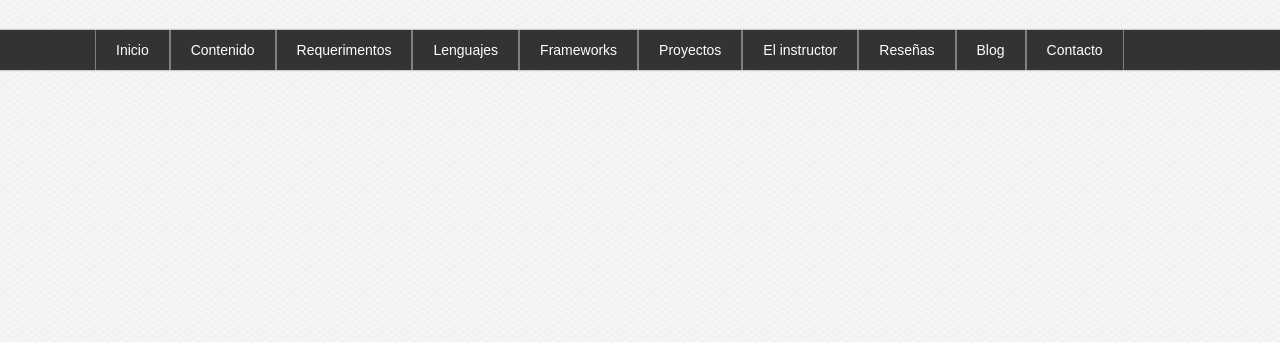
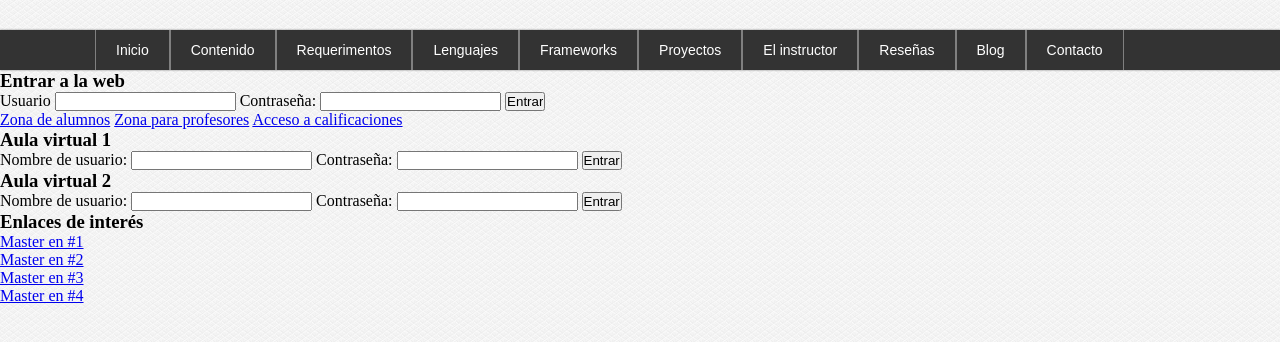
Before and after one commit to sebachoh/Paginadeprueba, a plain HTML site: page index.html in a window 1280 px wide. Shown: the part 220-562 px from the top of the page. Drawn offline with Linux system fonts and the light colour scheme.

Commit message:
agregando el menu lateral maquetado

```diff
--- a/css/styles.css
+++ b/css/styles.css
@@ -131,6 +131,7 @@ body{
     padding: 8px;
     line-height: 25px;
     font-size: 13px;
+    transition: all 300ms;
 }
 
 #nav > ul > li:hover > ul > li a{
--- a/index.html
+++ b/index.html
@@ -22,6 +22,8 @@
             </h1>
 
         </header>
+
+        <!--Fin de la cabecera-->
 
         <!--Menú de navegación-->
 
@@ -84,6 +86,70 @@
 
         <!--Fin del menú-->
 
+        <!--Inicio del contenido central-->
+        <div id="content">
+
+            <!--Inicio de la barra lateral-->
+            <aside id="aside">
+                <div class="widget" id="login">
+                    <h3>Entrar a la web</h3>
+                    <form action="">
+                        <label for="">Usuario</label>
+                        <input type="text">
+                        <label for="">Contraseña:</label>
+                        <input type="password">
+                        <input type="submit" value="Entrar">
+                    </form>
+
+                    <a href="#">Zona de alumnos</a>
+                    <a href="#">Zona para profesores</a>
+                    <a href="#">Acceso a calificaciones</a>
+                </div>
+
+                <div class="widget" id="login"></div>
+                    <h3>Aula virtual 1</h3>
+                    <form action="">
+                        <label for="">Nombre de usuario:</label>
+                        <input type="text">
+                        <label for="">Contraseña:</label>
+                        <input type="password">
+                        <input type="submit" value="Entrar">
+                    </form>
+                </div>
+
+                <div class="widget" id="login"></div>
+                    <h3>Aula virtual 2</h3>
+                    <form action="">
+                        <label for="">Nombre de usuario:</label>
+                        <input type="text">
+                        <label for="">Contraseña:</label>
+                        <input type="password">
+                        <input type="submit" value="Entrar">
+                    </form>
+                </div>
+
+                <div class="widget" id="login"></div>
+                    <h3>Enlaces de interés</h3>
+                    <ul>
+                        <li>
+                            <a href="https://rioh.lithiumtech.co/">Master en #1</a>
+                        </li>
+                        <li>
+                            <a href="https://rioh.lithiumtech.co/">Master en #2</a>
+                        </li>
+                        <li>
+                            <a href="https://rioh.lithiumtech.co/">Master en #3</a>
+                        </li>
+                        <li>
+                            <a href="https://rioh.lithiumtech.co/">Master en #4</a>
+                        </li>
+                    </ul>
+                </div>
+
+            </aside>
+            <!--Fin de la barra lateral-->
+
+        </div>
 
 
 
@@ -91,7 +157,18 @@
 
 
 
-        <!--Fin de la cabecera-->
+        <!--Fin del contenido central-->
+
+
+
+
+
+
+
+
+
+
+
 
     </body>
 </html>
```
